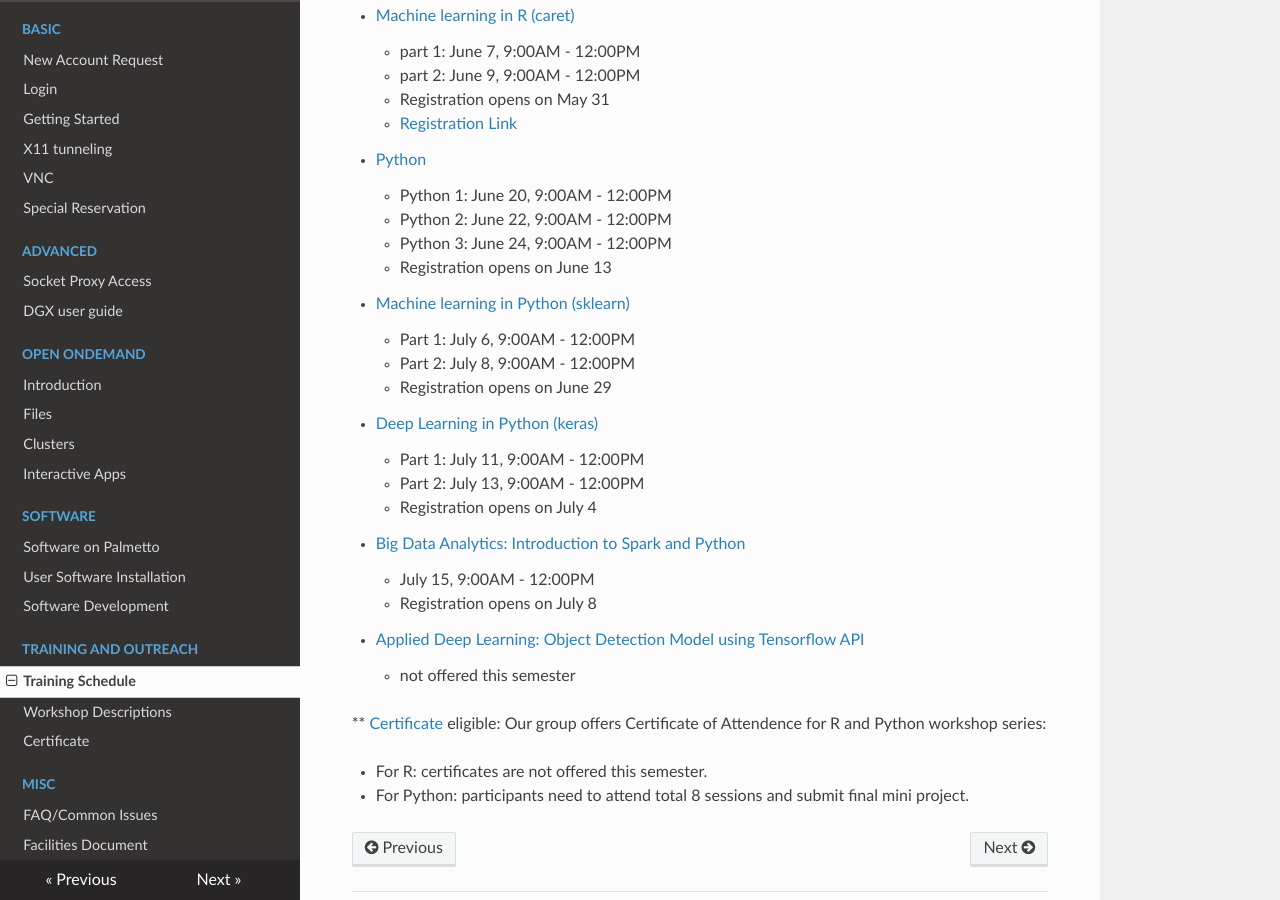
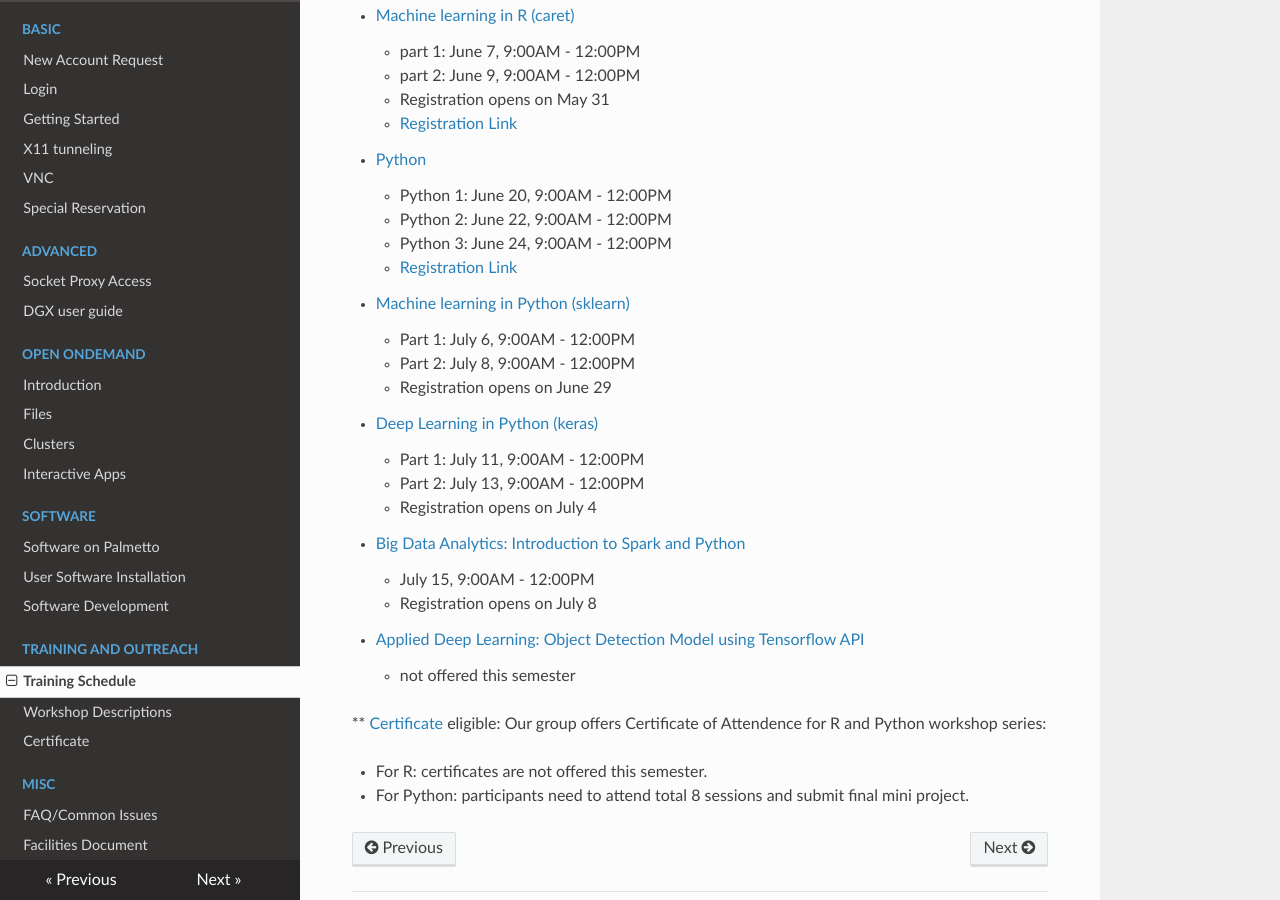
Before and after one commit to clemsonciti/palmetto-documentation, an MkDocs documentation site: the page built from docs/training/schedule.md, in a window 1280 px wide and 900 px high, scrolled down 823 px. Built offline with MkDocs 1.6.1, drawn with Linux system fonts in a browser that asks for light colours; nearby versions of some CDN libraries.

Commit message:
Updated python workshop summer 2022 links

```diff
--- a/docs/training/schedule.md
+++ b/docs/training/schedule.md
@@ -37,7 +37,7 @@ Registration link will be automatically closed once it hits max 60 participants.
     - Python 1: June 20, 9:00AM - 12:00PM
     - Python 2: June 22, 9:00AM - 12:00PM
     - Python 3: June 24, 9:00AM - 12:00PM
-    - Registration opens on June 13
+    - [Registration Link](https://forms.gle/wZC6iPPXZWdrsMQf6)
     <!--- - [Registration Link](https://forms.gle/XwSrTH2oh1zc27ys7) -->
 
 
```
